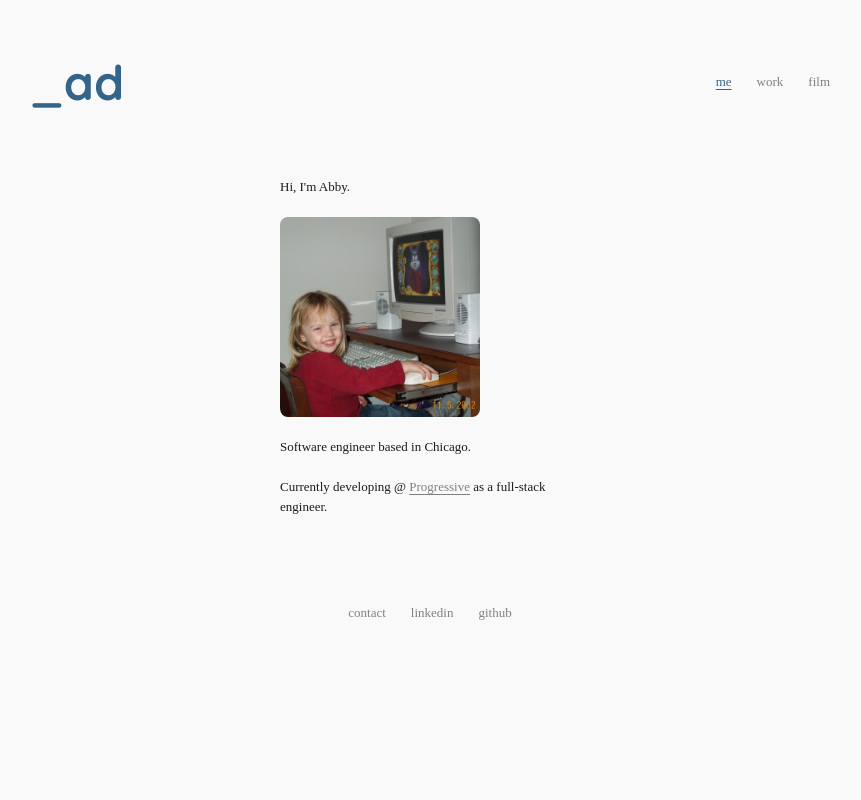
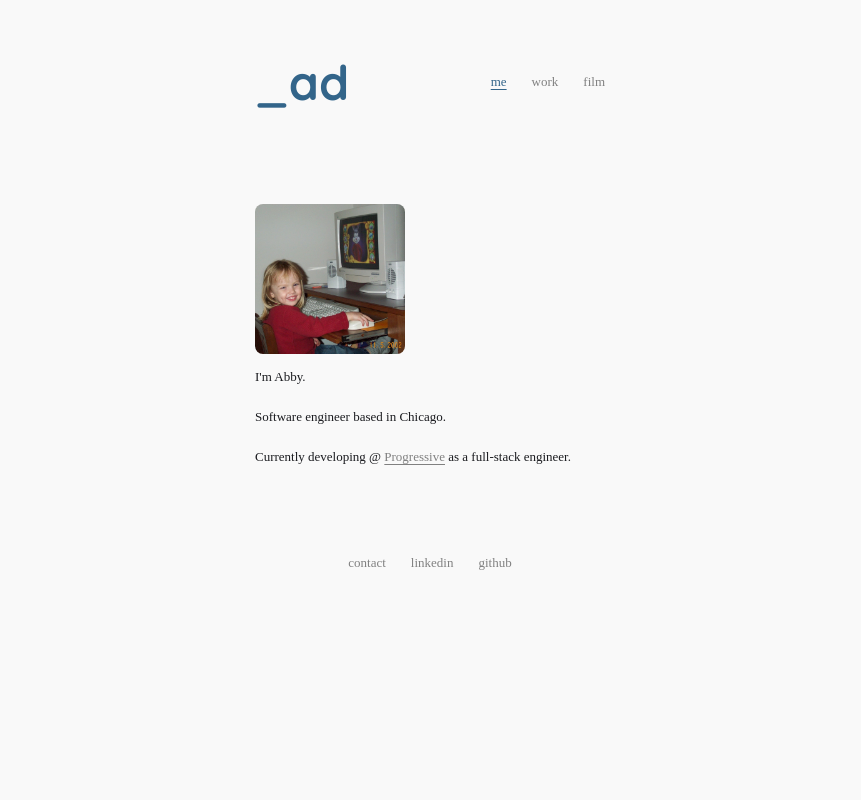
Before and after one commit to abbyadanger/ad, an Angular app: page /me in a window 1280 px wide. Before the commit this address led to /. Shown: the top 800 px of the page, without its empty margins (210-1071 px from the left). Built offline with nearby package versions, Linux system fonts and the light colour scheme.

Commit message:
Little Update

```diff
--- a/src/app/app.routes.ts
+++ b/src/app/app.routes.ts
@@ -8,7 +8,8 @@ import { WorkComponent } from './work/work.component';
 import { FilmComponent } from './film/film.component';
 
 export const routes: Routes = [
-  { path: '', component: MeComponent },
+  { path: '', redirectTo: 'me', pathMatch: 'full' },
+  { path: 'me', component: MeComponent },
   { path: 'work', component: WorkComponent },
   { path: 'film', component: FilmComponent },
   { path: '**', redirectTo: '', pathMatch: 'full' }
--- a/src/app/film/film.component.css
+++ b/src/app/film/film.component.css
@@ -10,7 +10,7 @@
 /* Main Content */
 .content {
     width: 100%;
-    max-width: 500px;
+    max-width: 350px;
     height: auto;
     align-self: center;
     text-align: center;
@@ -20,7 +20,7 @@
     }
     .film-image {
         width: 100%;
-        max-width: 500px;
+        max-width: 350px;
         height: auto;
         display: block;
         margin: 20px auto;
--- a/src/app/header/header.component.css
+++ b/src/app/header/header.component.css
@@ -3,7 +3,7 @@
   padding: 40px;
 }
 .header {
-  max-width: 800px;
+  max-width: 350px;
   display: flex;
   justify-content: flex-start;
   align-items: center;
--- a/src/app/header/header.component.html
+++ b/src/app/header/header.component.html
@@ -1,12 +1,12 @@
 <div class="header-wrap">
   <div class="header">
-    <a class="logo-link" routerLink="/">
+    <a class="logo-link" routerLink="">
       <div class="logo">
         <h1 class="blinking-underscore">_</h1><h1>ad</h1>
       </div>
     </a>
     <div class="menu">
-      <a routerLink="/" routerLinkActive="active-link" [routerLinkActiveOptions]="{ exact: true }">me</a>
+      <a routerLink="/me" routerLinkActive="active-link" [routerLinkActiveOptions]="{ exact: true }">me</a>
       <a routerLink="/work" routerLinkActive="active-link" [routerLinkActiveOptions]="{ exact: true }">work</a>
       <a routerLink="/film" routerLinkActive="active-link" [routerLinkActiveOptions]="{ exact: true }">film</a>
     </div>
--- a/src/app/me/me.component.css
+++ b/src/app/me/me.component.css
@@ -1,9 +1,10 @@
 /* Global */
 .container {
-  min-height: 75vh;
-  display: flex;
-  flex-direction: column;
-  align-self: center;
+    padding: 40px 20px;
+    min-height: 75vh;
+    display: flex;
+    flex-direction: column;
+    align-self: center;
 }
     /* Standard Link Styling */
     a {
@@ -16,14 +17,15 @@
 
 /* Main Content */
 .content {
-    max-width: 300px;
+    width: 100%;
+    max-width: 350px;
     align-self: center;
 }
 
     /* Photo */
     .me {
         display: block;
-        max-width: 200px;
+        max-width: 150px;
         width: 100%;
         border-radius: 8px;
     }
--- a/src/app/me/me.component.html
+++ b/src/app/me/me.component.html
@@ -2,11 +2,11 @@
   <div class="container">
 
     <div class="content">
+      <!-- Me -->
+      <img class="me" src="/images/computer_me.jpg">
       <p class="description">
-        Hi, I'm Abby. <br><br>
-        <!-- Me -->
-          <img class="me" src="/images/computer_me.jpg"><br>
-        Software engineer based in Chicago. <br><br>
+        I'm Abby.<br><br>
+        Software engineer based in Chicago.<br><br>
         Currently developing @ <a class="progressive" href="https://www.progressive.com/" target="_blank">Progressive</a>
         as a full-stack engineer. <br><br>
       </p>
--- a/src/app/work/work.component.css
+++ b/src/app/work/work.component.css
@@ -10,7 +10,7 @@
 /* Main Content */
 .content {
     width: 100%;
-    max-width: 500px;
+    max-width: 350px;
     height: auto;
     align-self: center;
 }
@@ -26,7 +26,7 @@
     }
     .progressive {
         width: 100%;
-        max-width: 500px;
+        max-width: 350px;
         height: auto;
         display: block;
     }
```
